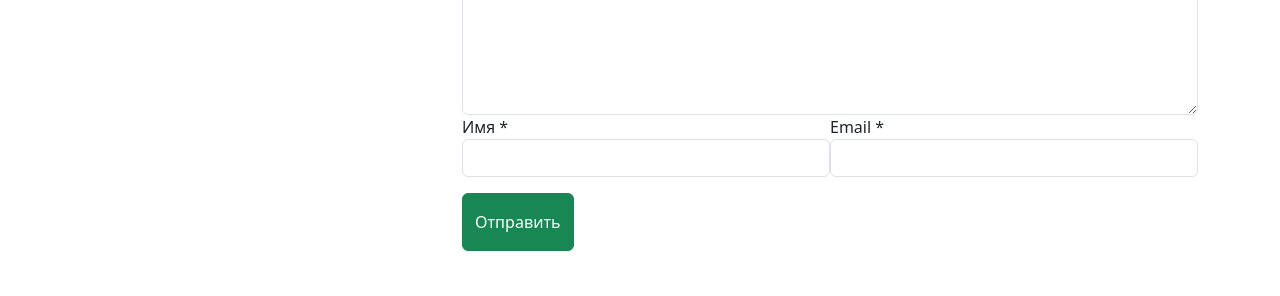
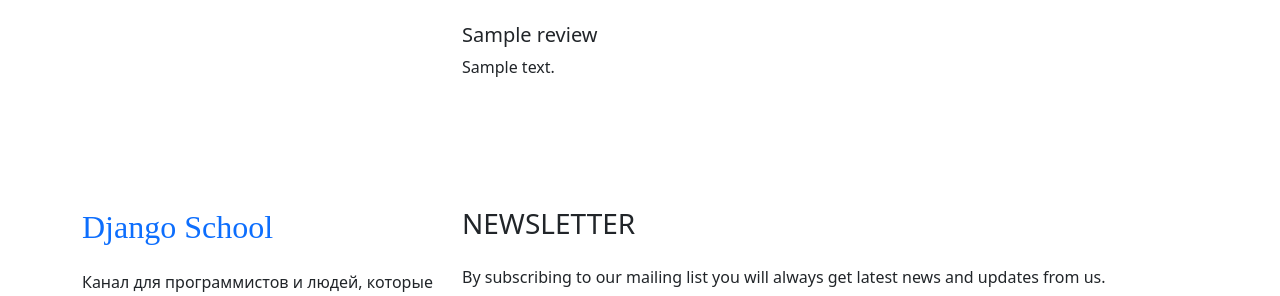
Before and after one commit to shtrihh88/django_movie, a Django app: template templates/movies/movie_detail.html in a window 1280 px wide. Shown: the part 2461-2757 px from the top of the page. Run offline with Django 4.2, Linux system fonts and the light colour scheme; the template is opened without the code that fills it: values that come from a table or form of the project are taken from there, others are empty; tables that the repository leaves empty hold one stand-in row (values such as "Sample post"); grey boxes marked "Sample" are stand-in pictures; some libraries are stand-ins or nearby versions.

Commit message:
add form for reviews

```diff
--- a/django_movie/urls.py
+++ b/django_movie/urls.py
@@ -5,6 +5,7 @@ from django.urls import include, path
 
 urlpatterns = [
     path('admin/', admin.site.urls),
+    path('__debug__/', include('debug_toolbar.urls')),
     path('', include('movies.urls'))
 ]
 
--- a/movies/urls.py
+++ b/movies/urls.py
@@ -1,7 +1,8 @@
 from django.urls import path
-from .views import MovieView, MovieDetailView
+from .views import MovieView, MovieDetailView, AddReview
 
 urlpatterns = [
     path('<slug:slug>/', MovieDetailView.as_view(), name='movie_detail'),
-    path('', MovieView.as_view())
+    path('review/<int:pk>', AddReview.as_view(), name='add_review'),
+    path('', MovieView.as_view()),
 ]
--- a/templates/movies/movie_detail.html
+++ b/templates/movies/movie_detail.html
@@ -105,9 +105,9 @@
 
 			<h3 class="shop-sing editContent" style="outline: none; cursor: inherit;"> О фильме {{ movie.title }}</h3>
 			<p>
-				<img src="bundles/images/about.jpg" class="img-fluid" alt="">
-				<img src="bundles/images/admin.jpg" class="img-fluid" alt="">
-				<img src="bundles/images/d1.jpg" class="img-fluid" alt="">
+				{% for image in movie.movieshots_set.all %}
+					<img src="{{ image.image.url }}" class="img-movie-shots" alt="{{ image.description }}">
+				{% endfor %}
 			</p>
 			<p class="editContent" style="outline: none; cursor: inherit;">{{ movie.description }}</p>
 			<p class="mt-3 italic-blue editContent"
@@ -122,7 +122,6 @@
 		</div>
 		<hr>
 		<div class="row">
-			<div class="single-form-left">
 			<!-- contact form grid -->
 			<div class="contact-single">
 				<h3 class="editContent" style="outline: none; cursor: inherit;">
@@ -131,67 +130,65 @@
 					</span>
 					Оставить отзыв
 				</h3>
-					<form action="#" method="get" class="mt-4">
-						<div class="form-group editContent" style="outline: none; cursor: inherit;">
-							<label for="contactcomment" class="editContent" style="outline: none; cursor: inherit;">Ваш
-								комментарий
-								*
+				<form action="{% url 'add_review' movie.id %}" method="post" class="mt-4">
+					{% csrf_token %}
+					<div class="form-group editContent">
+						<label for="contactcomment" class="editContent">
+							Ваш комментарий *
 						</label>
-							<textarea class="form-control border" rows="5" id="contactcomment" required="">
+						<textarea class="form-control border" rows="5" id="contactcomment" required="" name="text">
 							</textarea>
 					</div>
 					<div class="d-sm-flex">
-							<div class="col-sm-6 form-group p-0 editContent" style="outline: none; cursor: inherit;">
-								<label for="contactusername" class="editContent"
-								       style="outline: none; cursor: inherit;">
+						<div class="col-sm-6 form-group p-0 editContent">
+							<label for="contactusername" class="editContent">
 								Имя *
 							</label>
-								<input type="text" class="form-control border" id="contactusername" required="">
+							<input type="text" class="form-control border" id="contactusername" required=""
+							       name="name">
 						</div>
-							<div class="col-sm-6 form-group ml-sm-3 editContent"
-							     style="outline: none; cursor: inherit;">
-								<label for="contactemail" class="editContent" style="outline: none; cursor: inherit;">
+						<div class="col-sm-6 form-group ml-sm-3 editContent">
+							<label for="contactemail" class="editContent">
 								Email *
 							</label>
-								<input type="email" class="form-control border" id="contactemail" required="">
+							<input type="email" class="form-control border" id="contactemail" required=""
+							       name="email">
 						</div>
 					</div>
-						<button type="submit" class="mt-3 btn btn-success btn-block py-3"
-						        style="outline: none; cursor: inherit;">
+					<button type="submit" class="mt-3 btn btn-success btn-block py-3">
 						Отправить
 					</button>
 				</form>
 			</div>
 			<!--  //contact form grid ends here -->
 		</div>
+		{% for review in movie.reviews_set.all %}
 			<div class="media py-5">
-				<img src="bundles/images/te2.jpg" class="mr-3 img-fluid" alt="image"
-				     style="outline: none; cursor: inherit;">
+				<img src="bundles/images/te2.jpg" class="mr-3 img-fluid" alt="image">
 				<div class="media-body mt-4">
-					<h5 class="mt-0 editContent" style="outline: none; cursor: inherit;">
-						Daniel Doe
+					<h5 class="mt-0 editContent">
+						{{ review.name }}
 					</h5>
-					<p class="mt-2 editContent" style="outline: none; cursor: inherit;">
-						Позже будет описание
+					<p class="mt-2 editContent">
+						{{ review.text }}
 					</p>
-					<div class="media mt-5 editContent"
-					     style="outline: none; cursor: inherit;">
-						<a class="pr-3" href="#">
-							<img src="bundles/images/te1.jpg" class="img-fluid " alt="image"
-							     style="outline: none; cursor: inherit;">
-						</a>
-						<div class="media-body">
-							<h5 class="mt-0 editContent" style="outline: none; cursor: inherit;">
-								Leia
-							</h5>
-							<p class="mt-2 editContent" style="outline: none; cursor: inherit;">
-								Позже будет описание
-							</p>
+					{#					<div class="media mt-5 editContent">#}
+					{#						<a class="pr-3" href="#">#}
+					{#							<img src="bundles/images/te1.jpg" class="img-fluid " alt="image"#}
+					{#							     style="outline: none; cursor: inherit;">#}
+					{#						</a>#}
+					{#						<div class="media-body">#}
+					{#							<h5 class="mt-0 editContent" style="outline: none; cursor: inherit;">#}
+					{#								Leia#}
+					{#							</h5>#}
+					{#							<p class="mt-2 editContent" style="outline: none; cursor: inherit;">#}
+					{#								Позже будет описание#}
+					{#							</p>#}
+					{#						</div>#}
+					{#					</div>#}
 				</div>
 			</div>
-				</div>
-			</div>
-		</div>
+		{% endfor %}
 	</div>
 	</div>
 	</div>
```
Also changed, not shown: django_movie/settings.py (+9 -1 lines), movies/forms.py (+11 -0 lines), movies/views.py (+16 -2 lines). Lines whose indentation alone changed are shown as unchanged.
